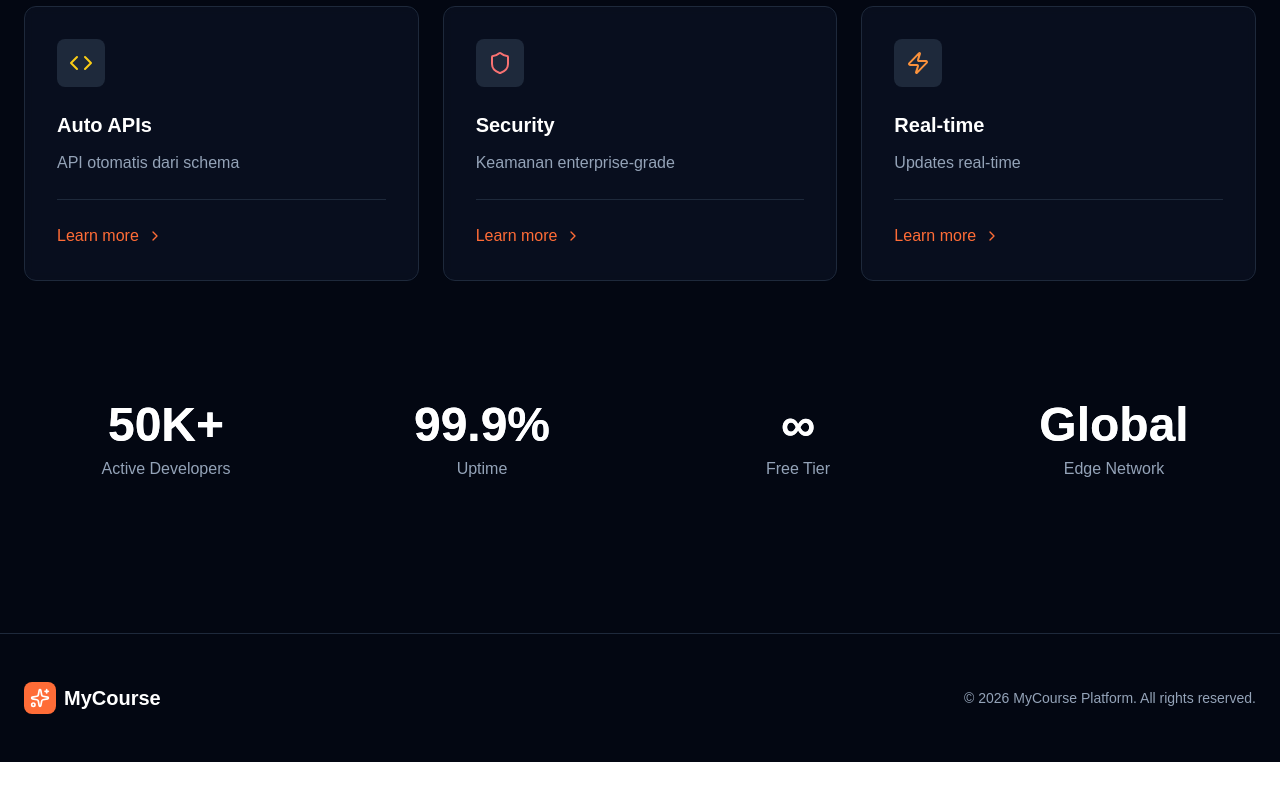
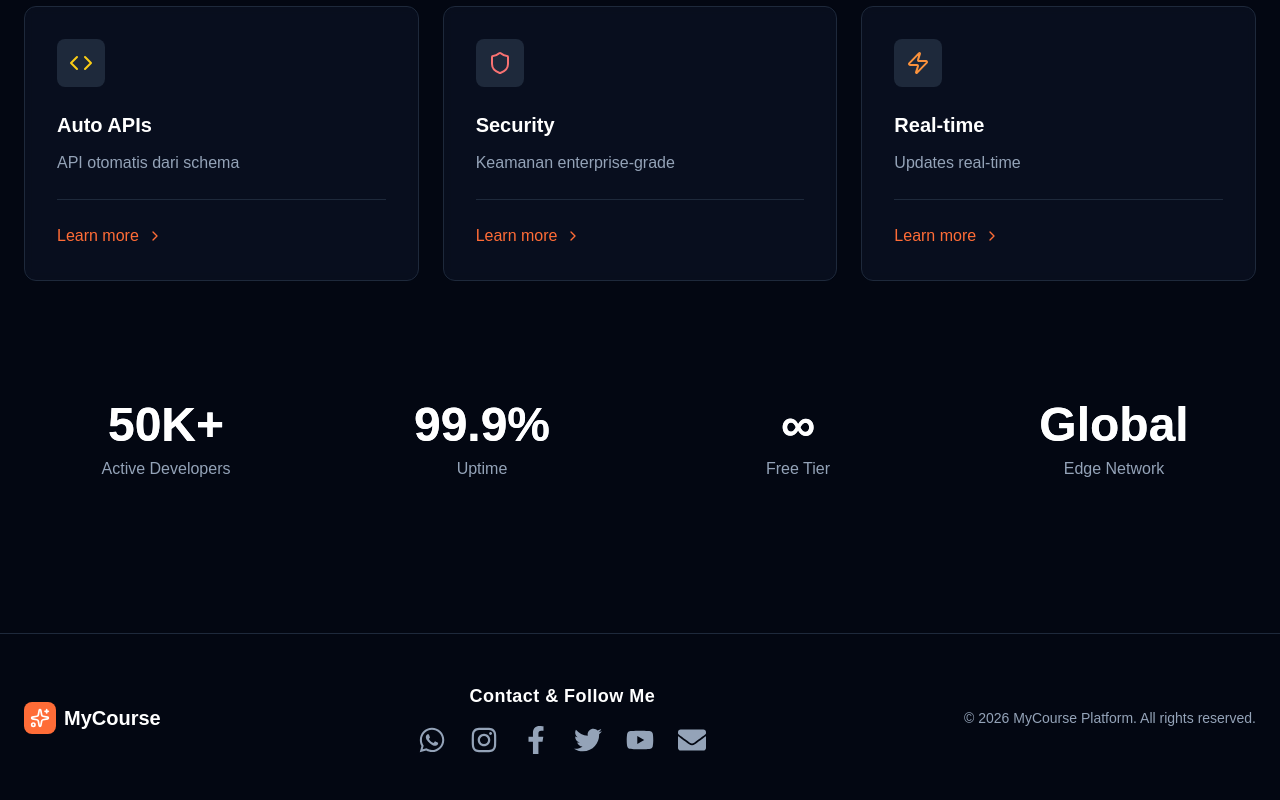
Before and after one commit to anaf-prog/fe-course, a Next.js app: page / in a window 1280 px wide. Shown: the part 1689-2489 px from the top of the page. Before the commit the page ends 2451 px from the top, so only its background shows below. Built offline with nearby package versions, Linux system fonts and the light colour scheme.

Commit message:
penambahan logo sosmed di footer

```diff
--- a/src/components/footer/Footer.tsx
+++ b/src/components/footer/Footer.tsx
@@ -1,16 +1,97 @@
 import { Sparkles } from "lucide-react"
+import { FaWhatsapp, FaInstagram, FaFacebookF, FaTwitter, FaYoutube, FaEnvelope } from "react-icons/fa"
 
 export default function Footer() {
+  // Ganti dengan link media sosial Anda
+  const socialLinks = {
+    whatsapp: "https://wa.me/yournumber",
+    instagram: "https://instagram.com/yourusername",
+    facebook: "https://facebook.com/yourusername",
+    twitter: "https://twitter.com/yourusername",
+    youtube: "https://youtube.com/yourchannel",
+    gmail: "mailto:youremail@gmail.com"
+  }
+
   return (
     <footer className="border-t border-slate-800 py-12">
       <div className="max-w-7xl mx-auto px-6 flex flex-col md:flex-row justify-between items-center">
-        <div className="flex items-center gap-2 mb-6 md:mb-0">
+        {/* Logo dan Nama Brand */}
+        <div className="flex items-center gap-2 mb-6 md:mb-0 order-1 md:order-1">
           <div className="w-8 h-8 bg-[#FF6C37] rounded-lg flex items-center justify-center">
             <Sparkles className="w-5 h-5 text-white" />
           </div>
           <span className="text-xl font-bold text-white">MyCourse</span>
         </div>
-        <div className="text-slate-400 text-sm">
+
+        {/* Media Sosial - Di Tengah */}
+        <div className="flex flex-col items-center justify-center mb-6 md:mb-0 order-2 md:order-2">
+          <div className="mb-4">
+            <span className="text-white font-semibold text-lg tracking-wide">
+              Contact & Follow Me
+            </span>
+          </div>
+
+          {/* Ikon Media Sosial */}
+          <div className="flex items-center justify-center gap-6">
+            <a
+              href={socialLinks.whatsapp}
+              target="_blank"
+              rel="noopener noreferrer"
+              className="text-slate-400 hover:text-green-500 transition-colors duration-300 transform hover:scale-110"
+              aria-label="WhatsApp"
+            >
+              <FaWhatsapp className="w-7 h-7" />
+            </a>
+            <a
+              href={socialLinks.instagram}
+              target="_blank"
+              rel="noopener noreferrer"
+              className="text-slate-400 hover:text-pink-600 transition-colors duration-300 transform hover:scale-110"
+              aria-label="Instagram"
+            >
+              <FaInstagram className="w-7 h-7" />
+            </a>
+            <a
+              href={socialLinks.facebook}
+              target="_blank"
+              rel="noopener noreferrer"
+              className="text-slate-400 hover:text-blue-600 transition-colors duration-300 transform hover:scale-110"
+              aria-label="Facebook"
+            >
+              <FaFacebookF className="w-7 h-7" />
+            </a>
+            <a
+              href={socialLinks.twitter}
+              target="_blank"
+              rel="noopener noreferrer"
+              className="text-slate-400 hover:text-blue-400 transition-colors duration-300 transform hover:scale-110"
+              aria-label="Twitter"
+            >
+              <FaTwitter className="w-7 h-7" />
+            </a>
+            <a
+              href={socialLinks.youtube}
+              target="_blank"
+              rel="noopener noreferrer"
+              className="text-slate-400 hover:text-red-600 transition-colors duration-300 transform hover:scale-110"
+              aria-label="YouTube"
+            >
+              <FaYoutube className="w-7 h-7" />
+            </a>
+            <a
+              href={socialLinks.gmail}
+              target="_blank"
+              rel="noopener noreferrer"
+              className="text-slate-400 hover:text-red-500 transition-colors duration-300 transform hover:scale-110"
+              aria-label="Email"
+            >
+              <FaEnvelope className="w-7 h-7" />
+            </a>
+          </div>
+        </div>
+
+        {/* Copyright */}
+        <div className="text-slate-400 text-sm order-3 md:order-3">
           © <span suppressHydrationWarning>{new Date().getFullYear()}</span> MyCourse Platform. All rights reserved.
         </div>
       </div>
```
